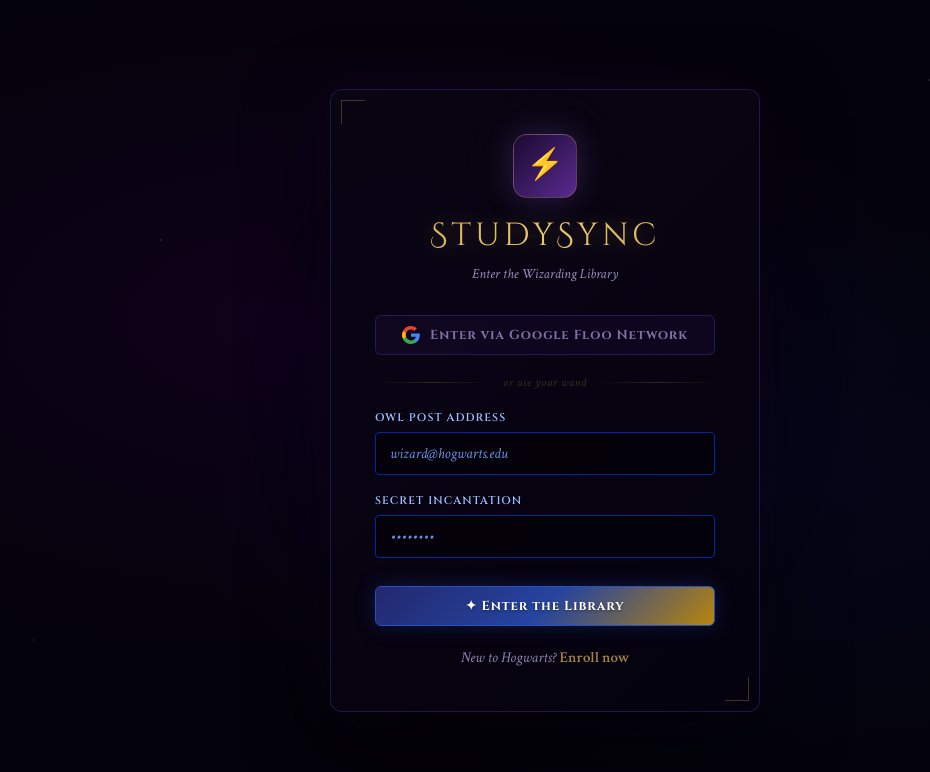
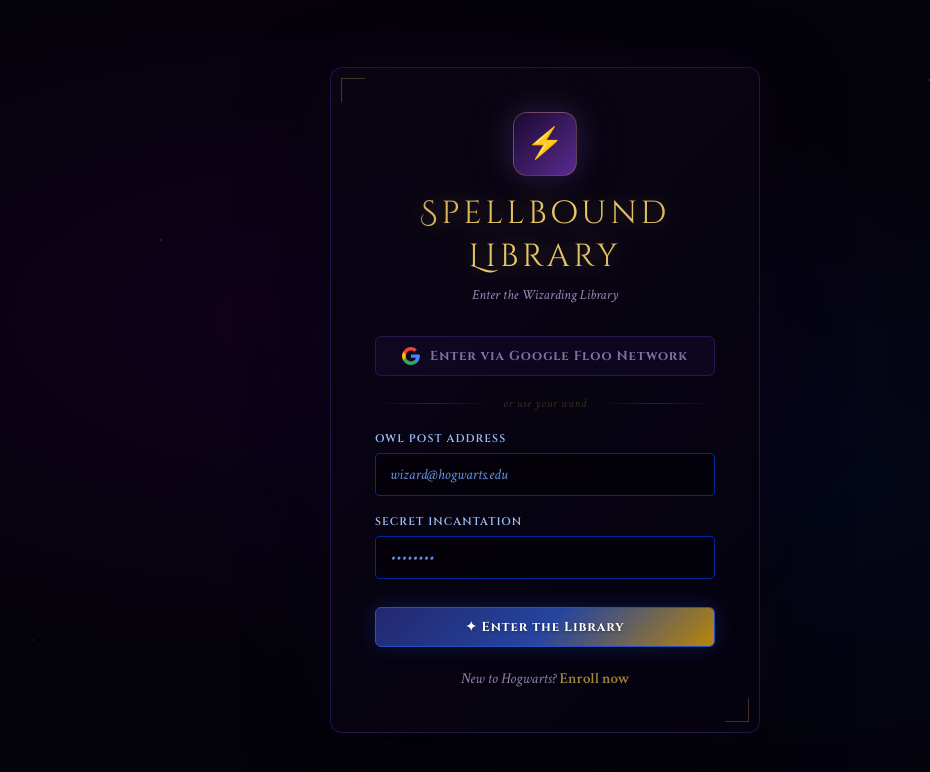
Before and after one commit to Harshitaonweb/StudySync, a React (Vite) app in the folder client/: page / in a window 1280 px wide. Shown: the top 772 px of the page, without its empty margins (95-1025 px from the left). Built offline with nearby package versions, Linux system fonts and the light colour scheme; no server answers; a web font is replaced by a local one.

Commit message:
name changed

```diff
--- a/client/src/pages/Login.jsx
+++ b/client/src/pages/Login.jsx
@@ -22,7 +22,7 @@
       <div className="auth-card">
         <div className="auth-logo">
           <div className="logo-icon">⚡</div>
-          <h1>StudySync</h1>
+          <h1>Spellbound Library</h1>
           <p>Enter the Wizarding Library</p>
         </div>
 
--- a/client/src/pages/Signup.jsx
+++ b/client/src/pages/Signup.jsx
@@ -22,7 +22,7 @@
       <div className="auth-card">
         <div className="auth-logo">
           <div className="logo-icon">⚡</div>
-          <h1>StudySync</h1>
+          <h1>Spellbound Library</h1>
           <p>Begin your magical education</p>
         </div>
 
```
